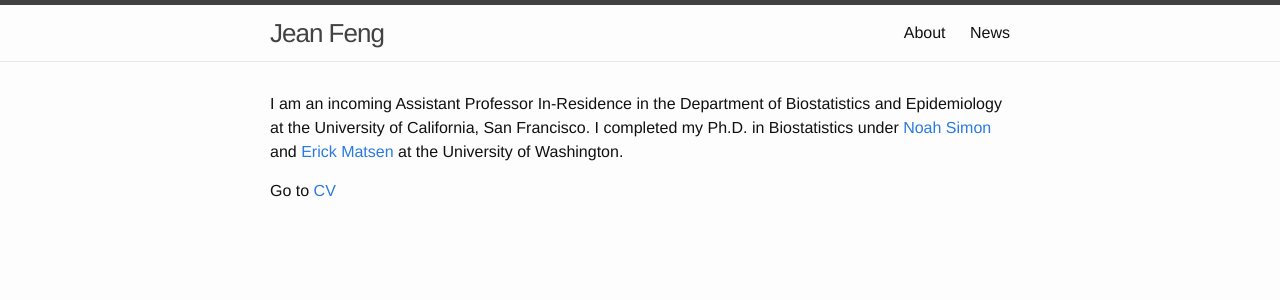
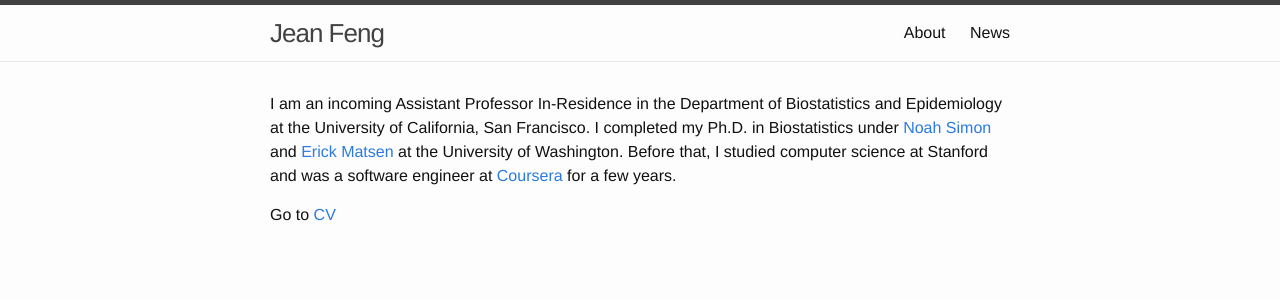
Before and after one commit to jjfeng/jjfeng.github.io, a Jekyll site: the page built from about.md, in a window 1280 px wide. Shown: the top 300 px of the page. Built offline with Jekyll 4.4.1, drawn with Linux system fonts in a browser that asks for light colours.

Commit message:
Update about.md

```diff
--- a/about.md
+++ b/about.md
@@ -3,6 +3,6 @@ layout: default
 title: About
 ---
 
-I am an incoming Assistant Professor In-Residence in the Department of Biostatistics and Epidemiology at the University of California, San Francisco. I completed my Ph.D. in Biostatistics under [Noah Simon](https://faculty.washington.edu/nrsimon/) and [Erick Matsen](https://matsen.fhcrc.org/) at the University of Washington.
+I am an incoming Assistant Professor In-Residence in the Department of Biostatistics and Epidemiology at the University of California, San Francisco. I completed my Ph.D. in Biostatistics under [Noah Simon](https://faculty.washington.edu/nrsimon/) and [Erick Matsen](https://matsen.fhcrc.org/) at the University of Washington. Before that, I studied computer science at Stanford and was a software engineer at [Coursera](https://www.coursera.org/) for a few years.
 
 Go to [CV](cv.pdf)
```
